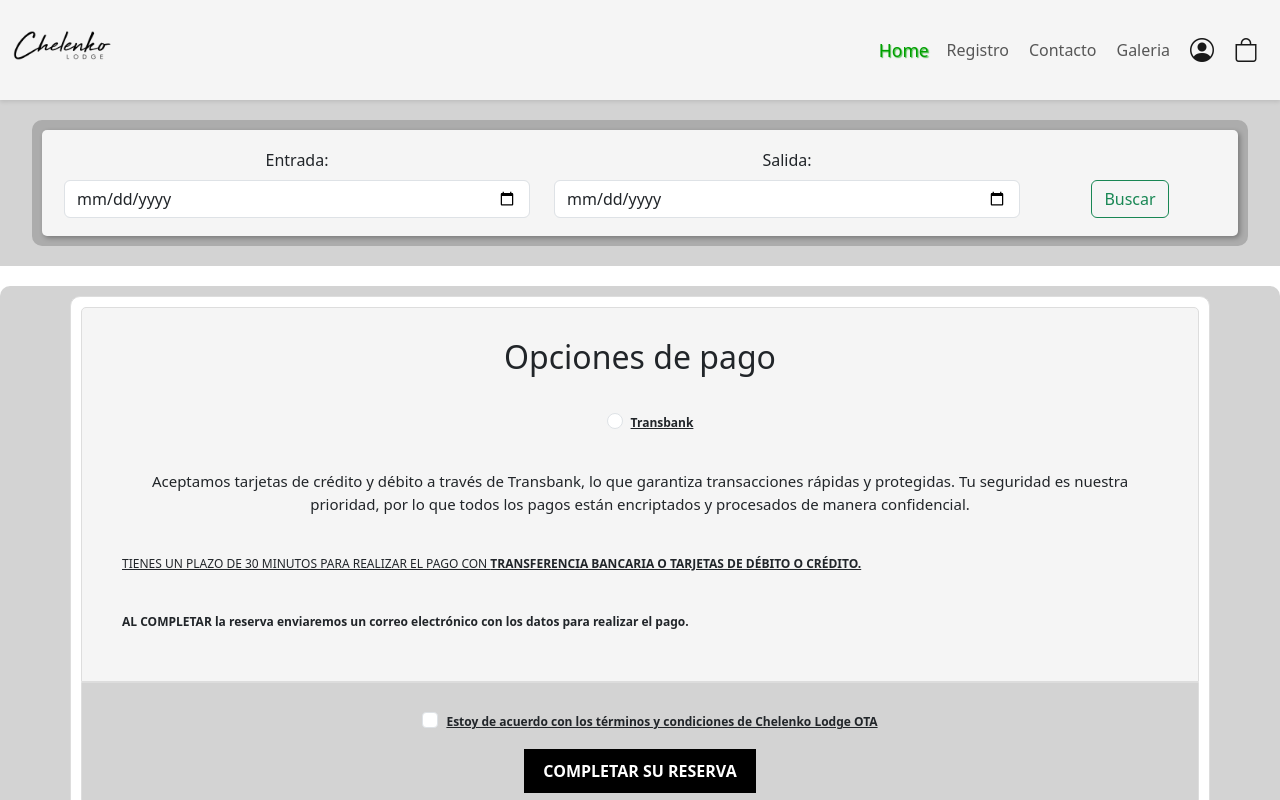
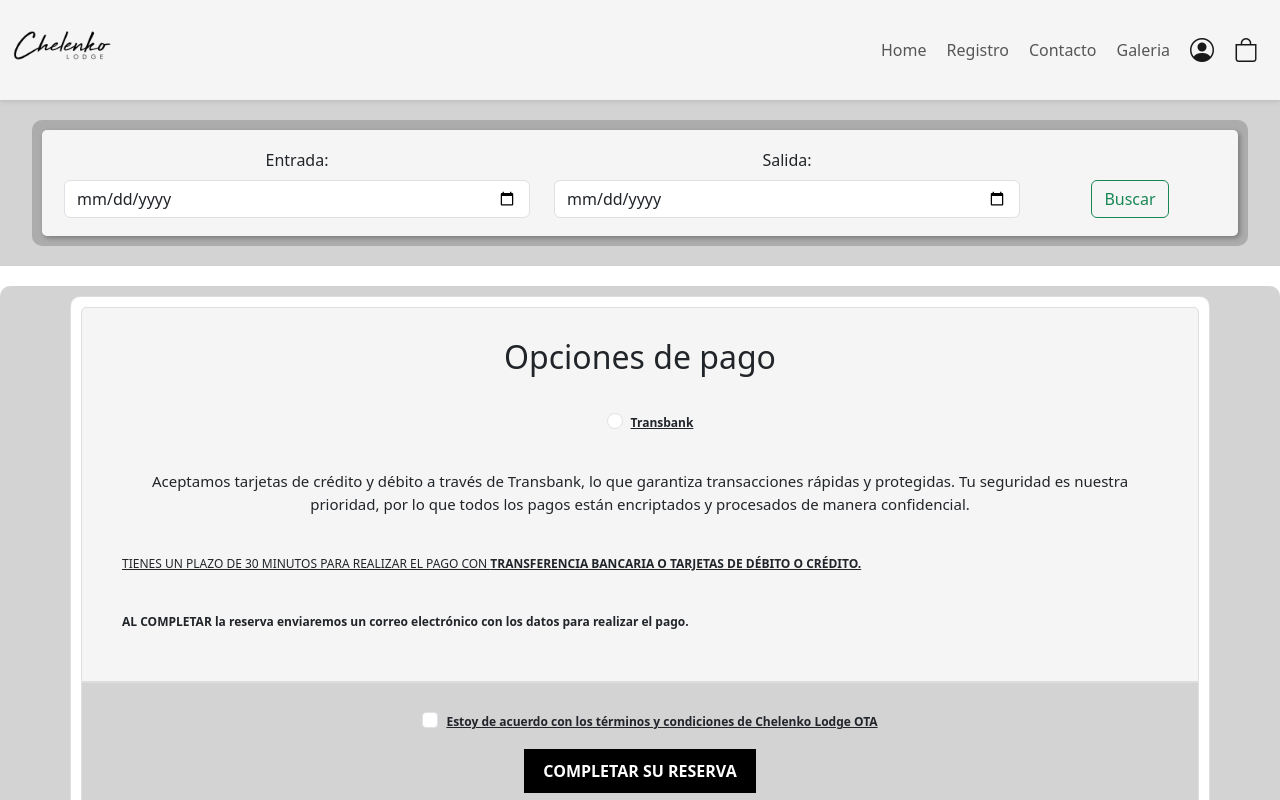
Before and after one commit to matihtgens/ChelenkoLodge-OTA, a React (Vite) app: page / in a window 1280 px wide. In both pictures the pointer is over the link "Home". Shown: the top 800 px of the page. Built offline with nearby package versions, Linux system fonts and the light colour scheme.

Commit message:
Cambios menores

```diff
--- a/src/components/header.css
+++ b/src/components/header.css
@@ -39,8 +39,7 @@ header {
 .efecto:hover{
     transform: scale(1.1);
     transition: 0.5s;
-    text-shadow: 1px 1px 1px rgba(0, 160, 0, 0.651);
-    color: rgb(0, 160, 0) !important;
+    color: green !important;
     font-weight: 500;
 }
 
```
